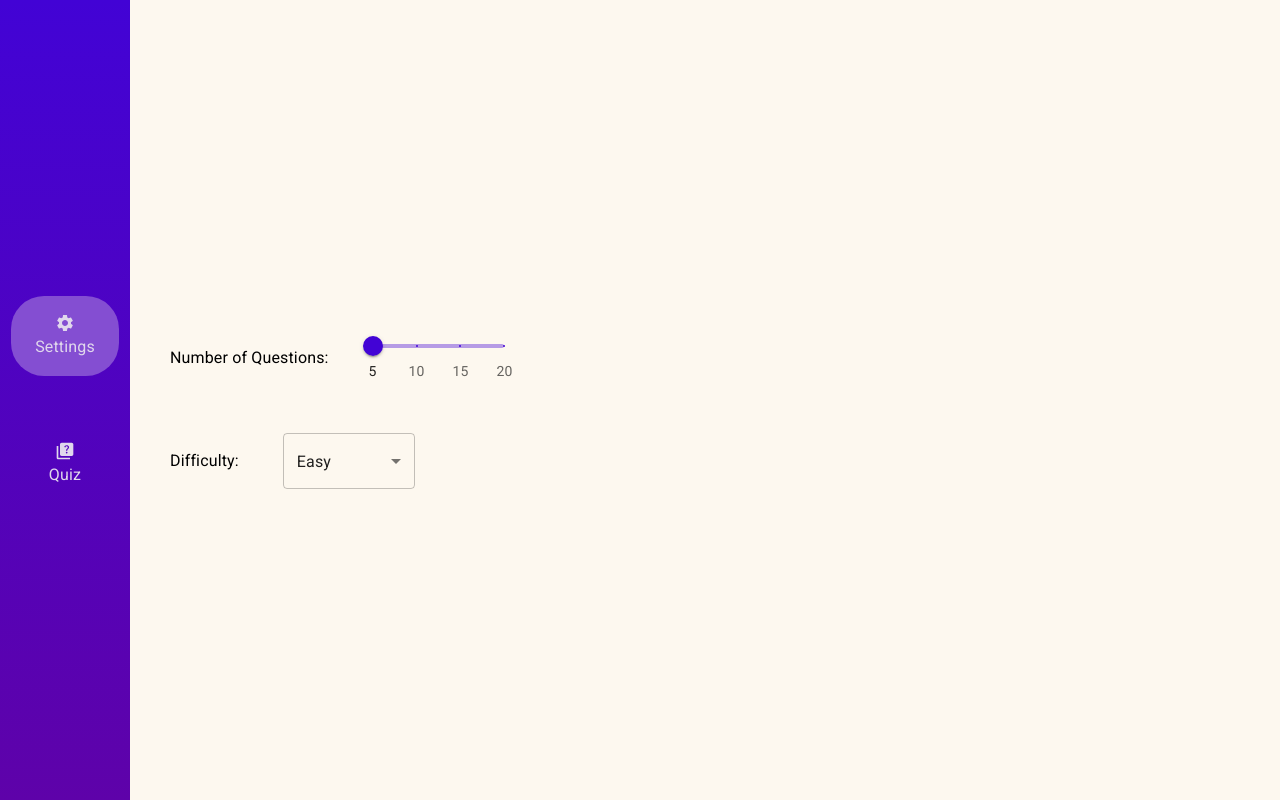
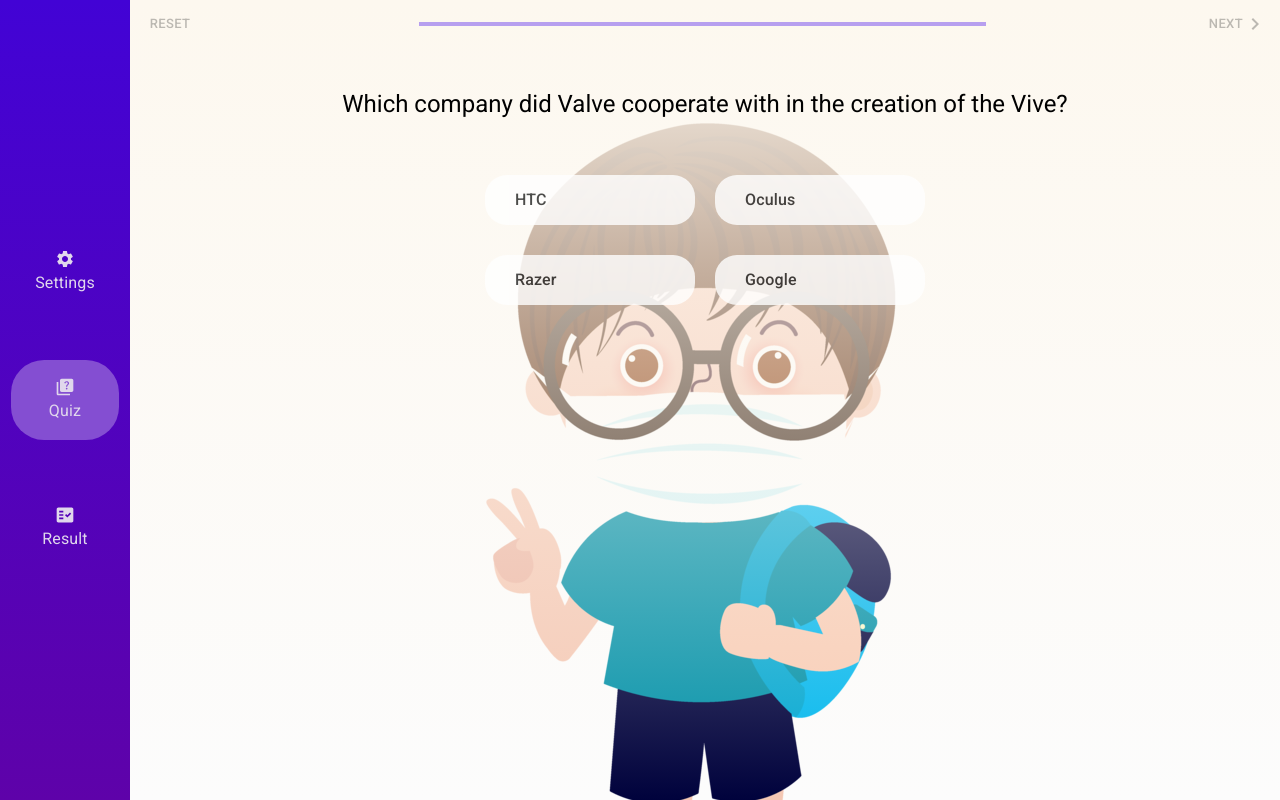
Before and after one commit to shakiralihamza/micro-quiz-app, a React (Create React App) app: page / in a window 1280 px wide. Built offline with nearby package versions, Linux system fonts and the light colour scheme.

Commit message:
updates to quiz component and added result component

```diff
--- a/src/App.tsx
+++ b/src/App.tsx
@@ -15,19 +15,121 @@
     },
 });
 
+type Question = {
+    category: string
+    type: string
+    difficulty: string
+    question: string
+    correct_answer: string
+    incorrect_answers: string[]
+    allAnswers?: string[]
+}
+type Questions = Question[]
+
 interface ContextType {
     menu: string
     difficulty: string
     NoOfQuestions: number
+    questions: Questions
     setMenu: (menu: string) => void
     setDifficulty: (difficulty: string) => void
     setNoOfQuestions: (NoOfQuestions: number) => void
+    setQuestions: (question: Questions) => void
+}
+
+const DummyQuestions: Questions = [
+    {
+        "category": "General Knowledge",
+        "type": "multiple",
+        "difficulty": "easy",
+        "question": "Which company did Valve cooperate with in the creation of the Vive?",
+        "correct_answer": "HTC",
+        "incorrect_answers": [
+            "Oculus",
+            "Google",
+            "Razer"
+        ]
+    },
+    {
+        "category": "General Knowledge",
+        "type": "multiple",
+        "difficulty": "easy",
+        "question": "What is the shape of the toy invented by Hungarian professor Ernő Rubik?",
+        "correct_answer": "Cube",
+        "incorrect_answers": [
+            "Sphere",
+            "Cylinder",
+            "Pyramid"
+        ]
+    },
+    {
+        "category": "General Knowledge",
+        "type": "multiple",
+        "difficulty": "easy",
+        "question": "Which one of the following rhythm games was made by Harmonix?",
+        "correct_answer": "Rock Band",
+        "incorrect_answers": [
+            "Meat Beat Mania",
+            "Guitar Hero Live",
+            "Dance Dance Revolution"
+        ]
+    },
+    {
+        "category": "General Knowledge",
+        "type": "multiple",
+        "difficulty": "easy",
+        "question": "What is the French word for &quot;fish&quot;?",
+        "correct_answer": "poisson",
+        "incorrect_answers": [
+            "fiche",
+            "escargot",
+            "mer"
+        ]
+    },
+    {
+        "category": "General Knowledge",
+        "type": "multiple",
+        "difficulty": "easy",
+        "question": "Who invented the first ever chocolate bar, in 1847?",
+        "correct_answer": "Joseph Fry",
+        "incorrect_answers": [
+            "Andrew Johnson",
+            "John Cadbury",
+            "John Tyler"
+        ]
+    }
+];
+
+//shuffle the answers in the array:
+function shuffle(array: string[]): string[] {
+    let currentIndex = array.length, randomIndex;
+    while (currentIndex !== 0) {
+        randomIndex = Math.floor(Math.random() * currentIndex);
+        currentIndex--;
+        [array[currentIndex], array[randomIndex]] = [
+            array[randomIndex], array[currentIndex]];
+    }
+    return array;
 }
 
 function App() {
-    const [menu, setMenu] = useState<string>(Menu.Settings);
+    let allAnswersObj:any =[];
+    for (let i = 0; i < DummyQuestions.length; i++) {
+        let allAnswers: string[];
+        allAnswers = DummyQuestions[i].incorrect_answers.map((answer: string) => answer);
+        allAnswers.push(DummyQuestions[i].correct_answer);
+        allAnswers = shuffle(allAnswers);
+        allAnswersObj.push(allAnswers);
+    }
+    const newQuestions:Questions = DummyQuestions.map((question: Question, index: number) => {
+        return {...question, 'allAnswers': allAnswersObj[index]}
+    });
+
+    const [menu, setMenu] = useState<string>(Menu.Quiz);
     const [difficulty, setDifficulty] = useState<string>(Difficulty.Easy)
     const [NoOfQuestions, setNoOfQuestions] = React.useState<number>(5);
+    const [questions, setQuestions] = useState<Questions>(newQuestions);
+
     const ContextValues: ContextType = {
         menu,
         setMenu,
@@ -36,7 +138,10 @@
         setDifficulty,
 
         NoOfQuestions,
-        setNoOfQuestions
+        setNoOfQuestions,
+
+        questions,
+        setQuestions
     }
 
     return (
@@ -49,7 +154,7 @@
                     }}>
                         <LeftComponent/>
                     </Grid>
-                    <Grid item xs sx={{backgroundColor: '#fdf8ef'}}>
+                    <Grid item xs>
                         <RightComponent/>
                     </Grid>
                 </Grid>
--- a/src/Components/LeftComponent.tsx
+++ b/src/Components/LeftComponent.tsx
@@ -5,6 +5,7 @@
 import QuizIcon from '@mui/icons-material/Quiz';
 // noinspection ES6PreferShortImport
 import { Menu } from '../react-app-env.d';
+import FactCheckIcon from '@mui/icons-material/FactCheck';
 
 function LeftComponent() {
     return (
@@ -22,6 +23,7 @@
                 >
                    <MainButton icon={<SettingsIcon fontSize={'small'}/>} text={Menu.Settings}/>
                    <MainButton icon={<QuizIcon fontSize={'small'}/>} text={Menu.Quiz}/>
+                   <MainButton icon={<FactCheckIcon fontSize={'small'}/>} text={Menu.Result}/>
                 </Stack>
             </Grid>
         </Grid>
--- a/src/Components/Quiz.tsx
+++ b/src/Components/Quiz.tsx
@@ -1,10 +1,119 @@
-import React from 'react';
+import React, {useContext, useState} from 'react';
+import {useTheme} from '@mui/material/styles';
+import MobileStepper from '@mui/material/MobileStepper';
+import Button from '@mui/material/Button';
+import KeyboardArrowLeft from '@mui/icons-material/KeyboardArrowLeft';
+import KeyboardArrowRight from '@mui/icons-material/KeyboardArrowRight';
+import {Box, Grid, Paper, Typography} from "@mui/material";
+import '../index.css'
+import Background from "../picture.png";
+import {MyContext} from "../Context/MyContext";
+
 
 function Quiz() {
+    const [currentSelectedAnswer, setCurrentSelectedAnswer] = useState<string | null>(null);
+    const [activeStep, setActiveStep] = React.useState(0);
+    const {questions} = useContext(MyContext);
+    const answers = questions[activeStep].allAnswers;
+    const question_title: string = questions[activeStep].question;
+    const theme = useTheme();
+
+    const handleNext = () => {
+        setActiveStep((prevActiveStep) => prevActiveStep + 1);
+        setCurrentSelectedAnswer(null);
+    };
+
+    const handleReset = () => {
+        setActiveStep((prevActiveStep) => prevActiveStep - 1);
+    };
+
+    const handleSelectAnswer = (answer: string) => {
+        if (!currentSelectedAnswer) {
+            setCurrentSelectedAnswer(answer)
+        }
+    }
+
     return (
-        <div>
-            quiz
-        </div>
+        <Box sx={{
+            width: '100%', height: '100%',
+            background: `linear-gradient(#fdf8ef,rgba(0, 0, 0, 0.01)), url(${Background})`,
+            backgroundRepeat: 'no-repeat',
+            backgroundPosition: '50% -30%',
+        }}>
+            <Box sx={{width: '100%'}}>
+                <MobileStepper
+                    variant="progress"
+                    steps={questions.length}
+                    position="static"
+                    activeStep={activeStep}
+                    sx={{flexGrow: 1, backgroundColor: 'transparent'}}
+                    nextButton={
+                        activeStep === questions.length - 1
+                            ?
+                            <Button size="small" disabled={currentSelectedAnswer === null}>
+                                View Results
+                            </Button>
+                            :
+                            <Button size="small" onClick={handleNext} disabled={currentSelectedAnswer === null}>
+                                Next
+                                {theme.direction === 'rtl' ? (
+                                    <KeyboardArrowLeft/>
+                                ) : (
+                                    <KeyboardArrowRight/>
+                                )}
+                            </Button>
+                    }
+                    backButton={
+                        <Button size="small" onClick={handleReset} disabled={activeStep === 0}>
+                            Reset
+                        </Button>
+                    }
+                />
+            </Box>
+            <Grid container justifyContent={'center'} alignContent={'center'}>
+                <Grid item xs={'auto'} mt={5} mb={5}>
+                    <Typography variant={'h5'}>{question_title}</Typography>
+                </Grid>
+                <Grid xs={12}/>
+                {
+                    answers.map((answer: string, index: number) => (
+                        <>
+                            <Grid xs={'auto'}>
+                                <Paper
+                                    elevation={0}
+                                    onClick={() => handleSelectAnswer(answer)}
+                                    sx={{
+                                        borderRadius: '22px',
+                                        width: '150px',
+                                        padding: '13px 30px',
+                                        margin: '15px 10px',
+                                        opacity: '0.8',
+                                        backgroundColor: (
+                                            currentSelectedAnswer === answer && currentSelectedAnswer === questions[activeStep].correct_answer
+                                                ? '#69d527'
+                                                : currentSelectedAnswer === answer && currentSelectedAnswer !== questions[activeStep].correct_answer
+                                                    ? '#e03737'
+                                                    : null
+                                        ),
+                                        // backgroundColor: currentSelectedAnswer === answer ? '#fff7ab' : '',
+                                        '&: hover': {
+                                            backgroundColor: currentSelectedAnswer ? '' : '#fff7ab',
+                                            cursor: currentSelectedAnswer ? 'default' : 'pointer'
+                                        }
+                                    }}
+                                >
+                                    <Typography sx={{fontWeight: '500'}}>{answer}</Typography>
+                                </Paper>
+                            </Grid>
+                            {
+                                index === 1 ? <Grid xs={12}/> : null
+                            }
+                        </>
+                    ))
+                }
+
+            </Grid>
+        </Box>
     );
 }
 
--- /dev/null
+++ b/src/Components/Result.tsx
@@ -0,0 +1,11 @@
+import React from 'react';
+
+function Result() {
+    return (
+        <div>
+            Result
+        </div>
+    );
+}
+
+export default Result;
--- a/src/Components/RightComponent.tsx
+++ b/src/Components/RightComponent.tsx
@@ -4,6 +4,7 @@
 // noinspection ES6PreferShortImport
 import {Menu} from "../react-app-env.d";
 import Quiz from './Quiz';
+import Result from './Result';
 
 function RightComponent() {
     const {menu} = useContext(MyContext);
@@ -21,6 +22,12 @@
                     :
                     null
             }
+            {
+                menu === Menu.Result ?
+                    <Result/>
+                    :
+                    null
+            }
         </>
     );
 }
--- a/src/index.css
+++ b/src/index.css
@@ -2,3 +2,9 @@
     margin: 0;
     padding: 0;
 }
+
+/*
+.theDiv {
+    background-image: url(picture.png);
+    background-color: aqua;
+}*/
--- a/src/react-app-env.d.ts
+++ b/src/react-app-env.d.ts
@@ -2,7 +2,8 @@
 
 export enum Menu {
     Settings = 'Settings',
-    Quiz = 'Quiz'
+    Quiz = 'Quiz',
+    Result = 'Result'
 }
 
 export enum Difficulty {
```
Also changed, not shown: src/picture.png (added).
